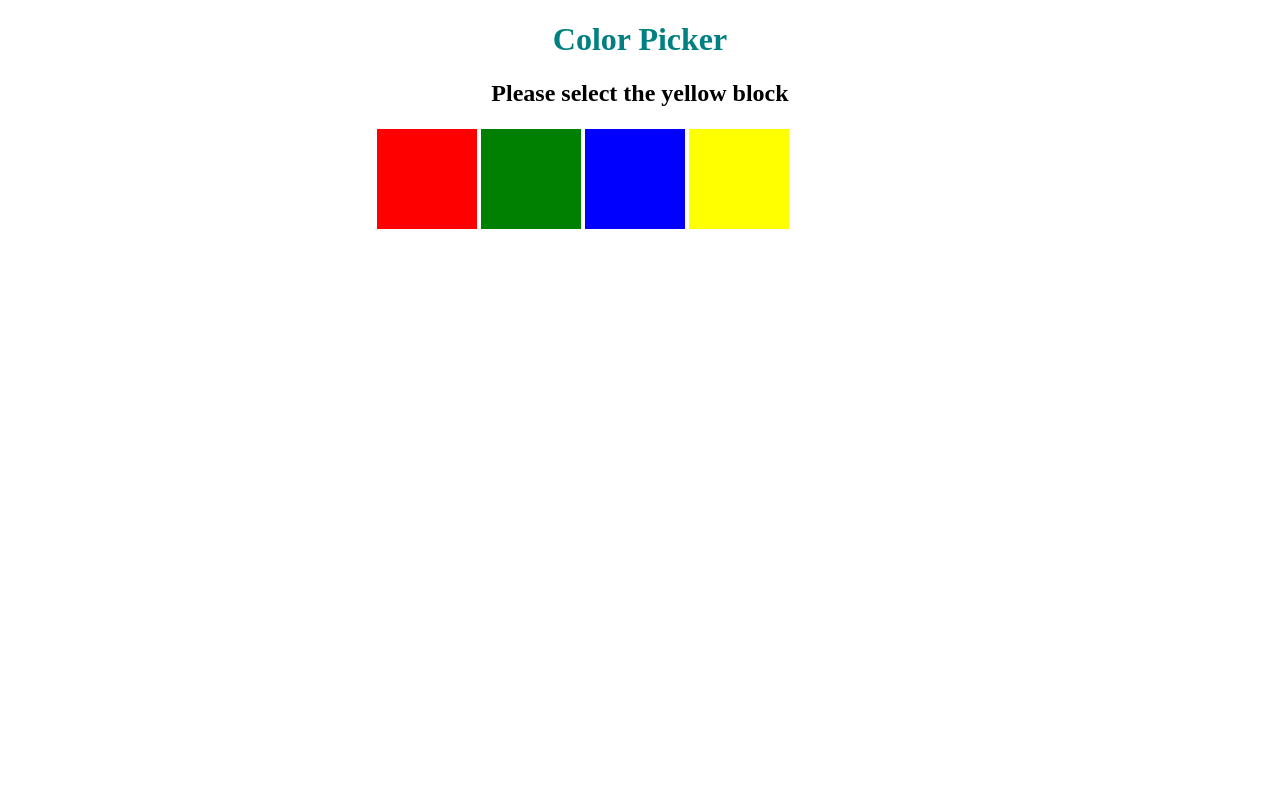
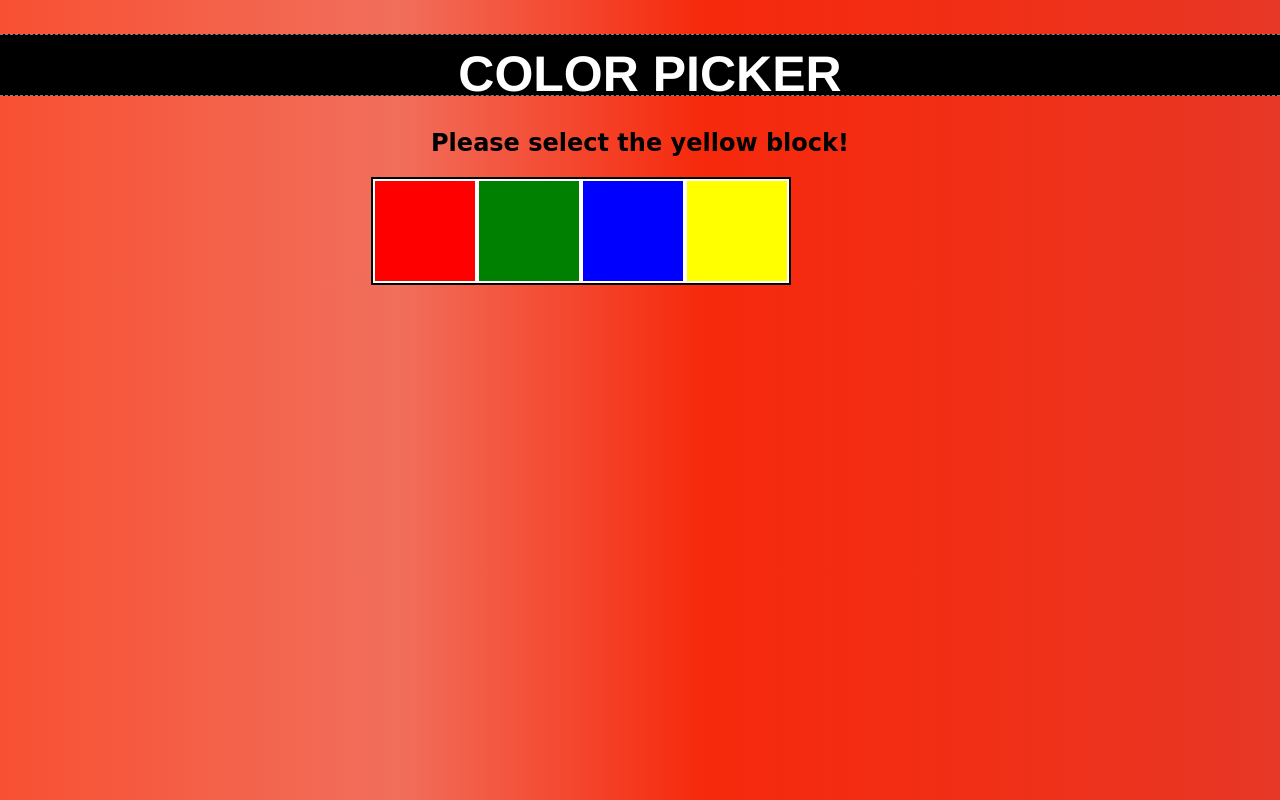
Before and after one commit to ChrisMattox/block_picker, a plain HTML site: page index.html in a window 1280 px wide. Drawn offline with Linux system fonts and the light colour scheme.

Commit message:
More style crap

```diff
--- a/app.js
+++ b/app.js
@@ -12,11 +12,13 @@ var red = new Color("red", "red");
 var green = new Color("green", "green");
 var blue = new Color("blue", "blue");
 var yellow = new Color("yellow", "yellow");
+var black = new Color("black", "black");
 
 colors.push(red);
 colors.push(green);
 colors.push(blue);
 colors.push(yellow);
+colors.push(black);
 
 
 //appending blocks to DOM
@@ -43,30 +45,19 @@ function resetPage() {
     newColor = "blue";
   }
   //appends that color to the DOM
-  $('.colorPicked').append('<h2>Please select the ' + newColor + ' block</h2>');
+  $('.colorPicked').append('<h2>Please select the ' + newColor + ' block!</h2>');
 
 }
 
-
 //on Block Click
-// $('.redblock').on('click', function() {
-//   if (newColor == "red") {
-//     $('.colorPicked').empty();
-//     $('.colorPicked').append("<p>You picked correctly!</p>");
-//     resetPage();
-//   } else {
-//     $('.colorPicked').append("<p> You a dummy! </p>" + " ");
-//   }
-// });
 
 $('.redblock').on('click', function() {
   if (newColor == "red") {
-// empty differs from removed, because with remove the DIV color picked would no longer exist
     $('.colorPicked').empty();
     $('.colorPicked').append("<p>You picked correctly Red!</p>");
     resetPage();
   } else {
-    $('.colorPicked').append("<p> You a dummy! </p>" + " ");
+    $('.colorPicked').append("<p> You a dummy! </p>");
   }
 });
 
@@ -76,7 +67,7 @@ $('.greenblock').on('click', function() {
     $('.colorPicked').append("<p>You correctly picked Green!</p>");
     resetPage();
   } else {
-    $('.colorPicked').append("<p> You a dummy! </p>" + " ");
+    $('.colorPicked').append("<p> You a dummy! </p>");
   }
 });
 
@@ -86,7 +77,7 @@ $('.blueblock').on('click', function() {
     $('.colorPicked').append("<p>You correctly picked Blue!</p>");
     resetPage();
   } else {
-    $('.colorPicked').append("<p> You a dummy! </p>" + " ");
+    $('.colorPicked').append("<p> You a dummy! </p>");
   }
 });
 
@@ -96,7 +87,7 @@ $('.yellowblock').on('click', function() {
     $('.colorPicked').append("<p>You correctly picked Yellow!</p>");
     resetPage();
   } else {
-    $('.colorPicked').append("<p> You a dummy! </p>" + " ");
+    $('.colorPicked').append("<p> You a dummy! </p>");
   }
 });
 
--- a/index.html
+++ b/index.html
@@ -8,14 +8,14 @@
     <title>Block Picker</title>
   </head>
   <body>
-        <h1>Color Picker</h1>
+        <h1>COLOR PICKER</h1>
             <div class="colorPicked"></div>
     <div class="centered">
     <div class="blocks"></div>
-    <div class="redblock"></div>
-    <div class="greenblock"></div>
-    <div class="blueblock"></div>
-    <div class="yellowblock"></div>
+    <div class="redblock blocks"></div>
+    <div class="greenblock blocks"></div>
+    <div class="blueblock blocks"></div>
+    <div class="yellowblock blocks"></div>
   </div>
   </body>
 </html>
--- a/style.css
+++ b/style.css
@@ -1,12 +1,31 @@
 
 
 body {
+  margin: 0px;
+  background: rgba(248,80,50,1);
+  background: -moz-linear-gradient(left, rgba(248,80,50,1) 0%, rgba(241,111,92,1) 31%, rgba(246,41,12,1) 55%, rgba(240,47,23,1) 78%, rgba(231,56,39,1) 100%);
+  background: -webkit-gradient(left top, right top, color-stop(0%, rgba(248,80,50,1)), color-stop(31%, rgba(241,111,92,1)), color-stop(55%, rgba(246,41,12,1)), color-stop(78%, rgba(240,47,23,1)), color-stop(100%, rgba(231,56,39,1)));
+  background: -webkit-linear-gradient(left, rgba(248,80,50,1) 0%, rgba(241,111,92,1) 31%, rgba(246,41,12,1) 55%, rgba(240,47,23,1) 78%, rgba(231,56,39,1) 100%);
+  background: -o-linear-gradient(left, rgba(248,80,50,1) 0%, rgba(241,111,92,1) 31%, rgba(246,41,12,1) 55%, rgba(240,47,23,1) 78%, rgba(231,56,39,1) 100%);
+  background: -ms-linear-gradient(left, rgba(248,80,50,1) 0%, rgba(241,111,92,1) 31%, rgba(246,41,12,1) 55%, rgba(240,47,23,1) 78%, rgba(231,56,39,1) 100%);
+  background: linear-gradient(to right, rgba(248,80,50,1) 0%, rgba(241,111,92,1) 31%, rgba(246,41,12,1) 55%, rgba(240,47,23,1) 78%, rgba(231,56,39,1) 100%);
+  filter: progid:DXImageTransform.Microsoft.gradient( startColorstr='#f85032', endColorstr='#e73827', GradientType=1 );
 
 }
 
 h1 {
-  color: teal;
+  color: white;
   text-align: center;
+  background-color: black;
+  padding: 10px;
+  width: 100vw;
+  height: 40px;
+  border-top: 1px dashed grey;
+  border-bottom: 1px dashed grey;
+  font-family: American Captain, Helvetica, sans-serif;
+  font-size: 50px;
+  animation-name: example;
+  animation-duration: 4s
 }
 
 /*p {
@@ -16,12 +35,14 @@ h1 {
 
 .centered {
  display: inline-flex;
- align-items: center;
+ /*align-items: center;*/
  margin-left: 29%;
+ border: 2px solid black;
 }
 
 .colorPicked {
   text-align: center;
+  font-family: cursive;
 }
 
 #red {
@@ -51,3 +72,8 @@ h1 {
   background-color: yellow;
   border: 2px solid white;
 }
+
+@keyframes example {
+    from {color: : black;}
+    to {color: white;}
+}
```
